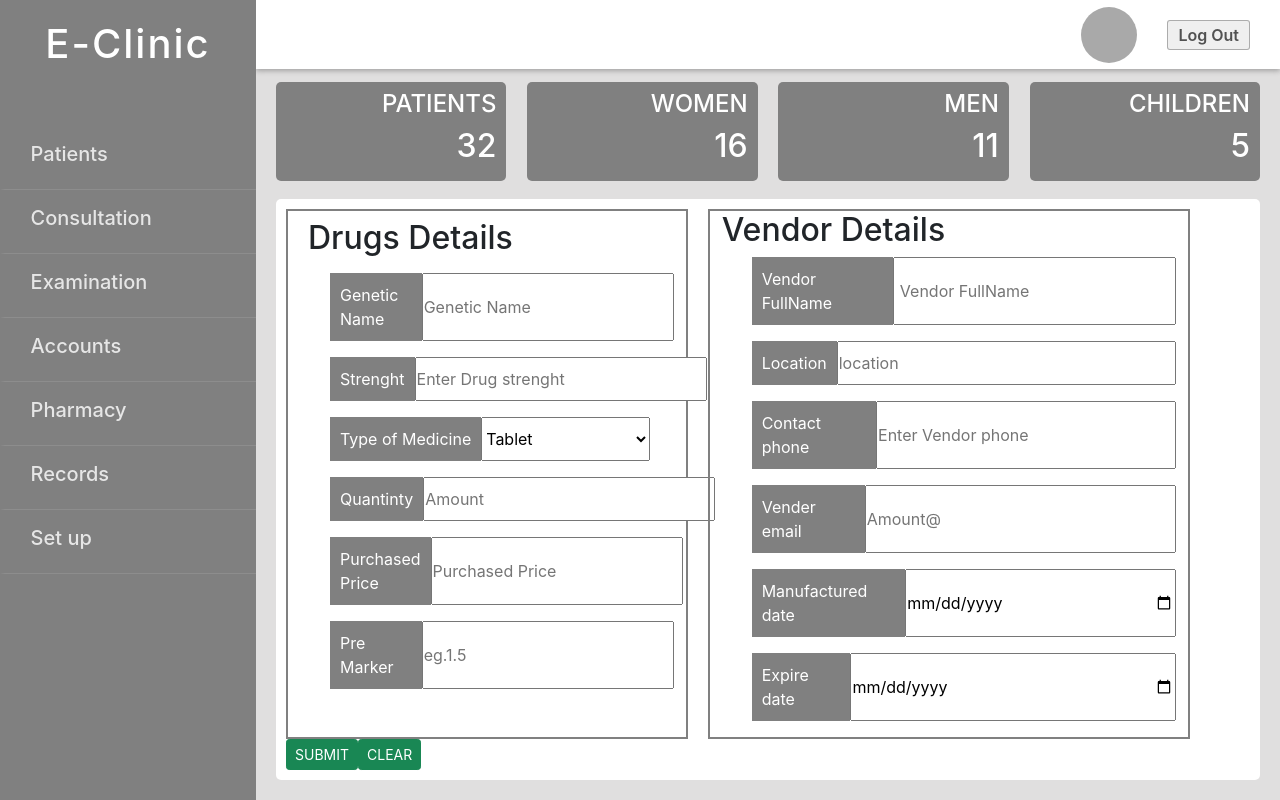
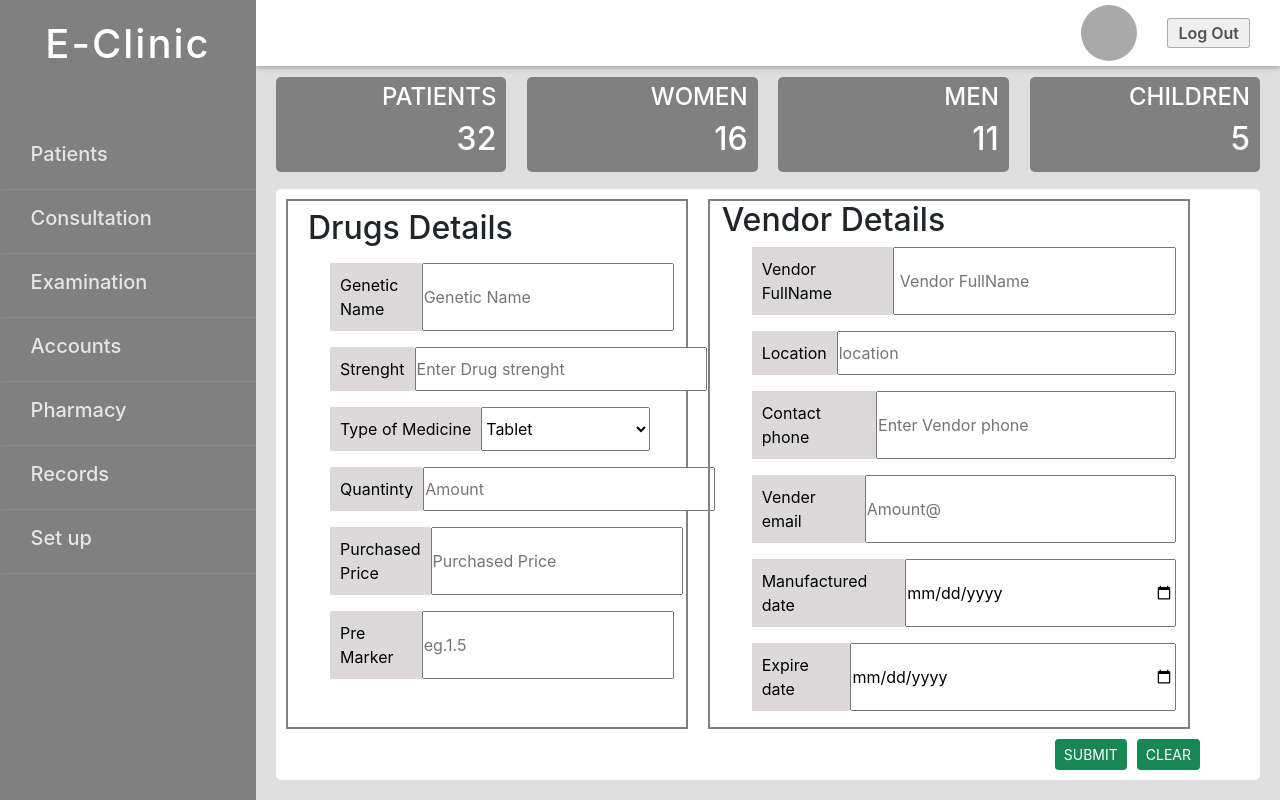
Before and after one commit to yoshiodei/e-clinic, a React (Create React App) app: page /add in a window 1280 px wide. Built offline with nearby package versions, Linux system fonts and the light colour scheme.

Commit message:
added pharmacy

```diff
--- a/src/pages/pharmacy.css
+++ b/src/pages/pharmacy.css
@@ -11,15 +11,27 @@
 }
 .label {
   margin-left: 30px;
-  background-color: gray;
+  background-color: rgb(219, 217, 217);
   padding: 10px;
-  color: white;
+  color: black;
 }
 .gen-input {
   padding-right: 40px;
 }
 .select {
   padding-right: 100px;
+}
+.submit-button {
+  display: flex;
+  justify-content: end;
+}
+.clear-button {
+  margin-top: 10px;
+  margin-right: 50px;
+}
+.clear-buttons {
+  margin-top: 10px;
+  margin-right: 10px;
 }
 .Drug-details {
   border: 2px solid gray;
```
